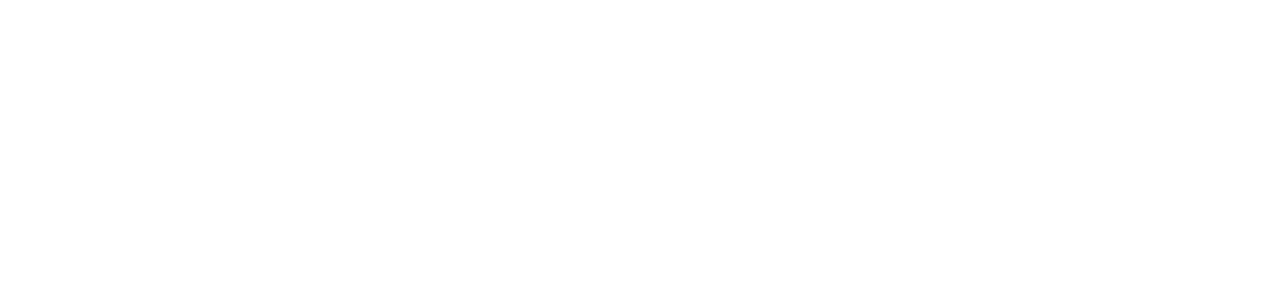
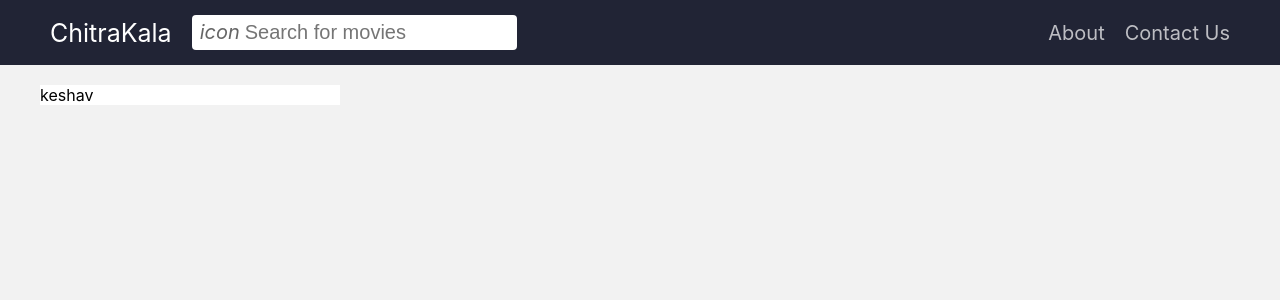
Before and after one commit to arjun1237/Chitrakala, a React (Create React App) app: page / in a window 1280 px wide. Shown: the top 300 px of the page. Built offline with nearby package versions, Linux system fonts and the light colour scheme.

Commit message:
Added Navbar

```diff
--- a/src/App.js
+++ b/src/App.js
@@ -1,9 +1,13 @@
 import React from 'react';
 import './App.css';
+import Navbar from './components/Navbar'
+import LandingPage from './components/LandingPage/LandingPage'
 
 function App() {
   return (
     <div className="App">
+        <Navbar />
+        <LandingPage/>
     </div>
   );
 }
--- /dev/null
+++ b/src/components/LandingPage/LandingPage.jsx
@@ -0,0 +1,19 @@
+import React from "react";
+import MovieCard from "./MovieCard";
+import { StyledLandingPage } from "../../styling/StyledLandingPageComponents";
+
+class LandingPage extends React.Component {
+	constructor(props) {
+		super(props);
+	}
+
+	render() {
+		return (
+			<StyledLandingPage>
+				<MovieCard />
+			</StyledLandingPage>
+		);
+	}
+}
+
+export default LandingPage;
--- /dev/null
+++ b/src/components/LandingPage/MovieCard.jsx
@@ -0,0 +1,19 @@
+import React from "react";
+import { StyledMovieCard } from "../../styling/StyledLandingPageComponents";
+
+class MovieCard extends React.Component {
+	constructor(props) {
+		super(props);
+	}
+
+	render() {
+		return (
+			<StyledMovieCard>
+				<div className="image"></div>
+				keshav
+			</StyledMovieCard>
+		);
+	}
+}
+
+export default MovieCard;
--- a/src/components/Navbar.jsx
+++ b/src/components/Navbar.jsx
@@ -1,11 +1,28 @@
-import {StyledNavbar} from '../styling/styledComponents'
+import {StyledNavbar} from '../styling/StyledComponents'
 import React from 'react';
 
 function Navbar() {
   return (
     <StyledNavbar>
-        <div className="logo">
-            ChitraKala
+        <div className="content">
+            <div>
+                <div className="logo">
+                    ChitraKala
+                </div>
+                <div className="searchBox">
+                    <i>icon</i>
+                    <input placeholder="Search for movies"/>
+                </div>
+            </div>
+            <div className="menuItems">
+                <div>
+                    About
+                </div>
+                <div>
+                    Contact Us
+                </div>
+            </div>
+
         </div>
     </StyledNavbar>
   );
--- a/src/index.css
+++ b/src/index.css
@@ -5,6 +5,7 @@
     sans-serif;
   -webkit-font-smoothing: antialiased;
   -moz-osx-font-smoothing: grayscale;
+  background-color: #f2f2f2;
 }
 
 code {
--- /dev/null
+++ b/src/styling/StyledComponents.jsx
@@ -0,0 +1,53 @@
+import Styled from "styled-components";
+import color from "./theme";
+
+export const StyledNavbar = Styled.div`
+    background-color: ${color.bgDark};
+    padding: 5px;
+    color: ${color.textWhite};
+    .content{
+        display: flex;
+        justify-content: space-between;
+        align-items: center;
+        max-width: 1200px;
+        margin: 0px auto;
+        .searchBox{
+            background-color: ${color.bgWhite};
+            color: ${color.textSecondary};
+            padding:5px;
+            border-radius: 4px;
+            font-size: 20px;
+            i{
+                margin: 0px 3px;
+            }
+            input{
+                border: none;
+                font-size: 20px;
+                flex: 1;
+            }
+            input:focus{
+                outline: none;
+            }
+        }
+        > div{
+            display: flex;
+            align-items: center;
+            >* {
+                margin: 10px;
+            }
+        }
+    }
+    .menuItems{
+        font-size: 20px;
+        & > div{
+            opacity: 0.7;
+            transition: all 0.5s;
+        }
+        & > div:hover{
+            opacity: 1;
+        }
+    }
+    .logo{
+            font-size : 25px;
+        }
+`;
--- /dev/null
+++ b/src/styling/StyledLandingPageComponents.jsx
@@ -0,0 +1,13 @@
+import Styled from "styled-components";
+import color from "./theme";
+
+export const  StyledLandingPage = Styled.div`
+    max-width: 1200px;
+    display: grid;
+    margin: 10px auto;
+    padding: 10px;
+    grid-template-columns: 1fr 1fr 1fr 1fr;
+`
+export const StyledMovieCard = Styled.div`
+    background-color:white;
+`
--- /dev/null
+++ b/src/styling/test.css
@@ -0,0 +1,3 @@
+.class{
+
+}
```
Also changed, not shown: src/styling/styledComponents.jsx (deleted, +0 -11 lines).
